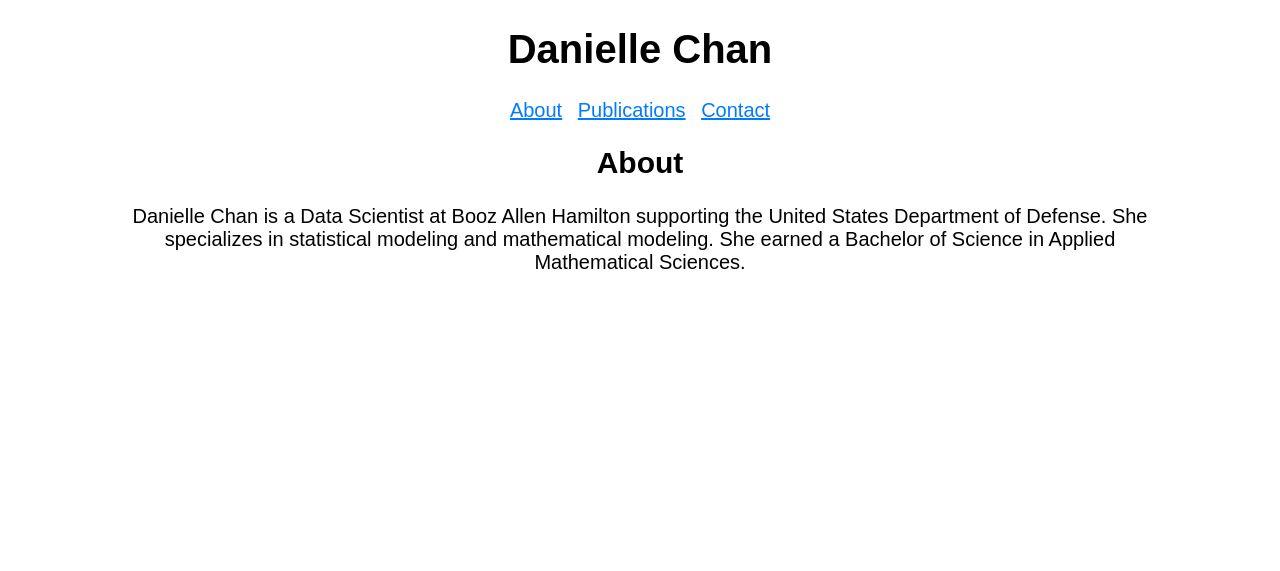
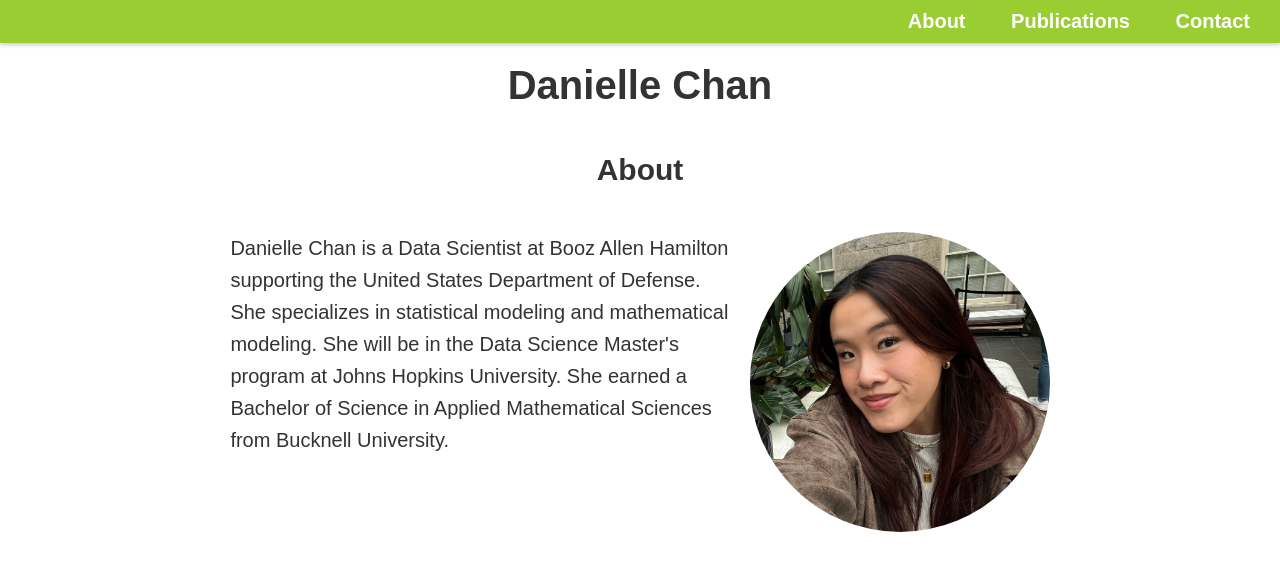
Before and after one commit to danielle-chan/jhu_software_concepts, a Flask app: page / in a window 1280 px wide. Shown: the top 571 px of the page. Run offline with Flask 3, Linux system fonts and the light colour scheme.

Commit message:
Mainly stylistic changes

```diff
--- a/module_1/board/static/styles.css
+++ b/module_1/board/static/styles.css
@@ -6,7 +6,7 @@ body {
   font-family: sans-serif;
   font-size: 20px;
   margin: 0 auto;
-  text-align: center;
+  color: #333;
 }
 
 a,
@@ -18,17 +18,66 @@ a:hover {
   color: #0056b3;
 }
 
+main {
+  width: 80%;
+  margin: 0 auto;
+  text-align: left;
+}
+
+main p {
+  line-height: 1.6;    /* better readability */
+  max-width: 700px;    /* keep paragraphs from stretching too wide */
+}
+
+h1 {
+  text-align: center;
+  font-size: 2.5rem;
+    margin: 20px 0;
+}
+
+header h2{
+  text-align: center;
+  padding: 20px 40px;
+}
+
+nav {
+  display: flex;
+  justify-content: flex-end; /* pushes everything inside nav to the right */
+  background-color: #9ACD32; /* bar color */
+  padding: 10px 20px;
+  box-shadow: 0 2px 4px rgba(0,0,0,0.2);
+}
+
 nav ul {
-  list-style-type: none;
-  padding: 0;
+    list-style-type: none;
+    margin: 0;
+    padding: 0;
 }
 
 nav ul li {
-  display: inline;
-  margin: 0 5px;
+    display: inline;
+    margin-left: 20px;
 }
 
-main {
-  width: 80%;
-  margin: 0 auto;
+nav a,
+nav a:visited {
+    color: white;
+    text-decoration: none;
+    font-weight: bold;
+    padding: 6px 10px;
+    border-radius:4px;
+    transition: background-color 0.3s ease;
 }
+
+nav a:hover {
+  background-color: rgba(0, 0, 0, 0.2); /* subtle dark overlay */
+  color: white;
+}
+
+.about .profile-pic {
+  float: right;
+  width: 300px;
+  height: 300px;
+  margin-left: 20px;
+  border-radius: 50%; /* makes it circular */
+}
--- a/module_1/board/templates/base.html
+++ b/module_1/board/templates/base.html
@@ -5,7 +5,6 @@
   <link rel="stylesheet" href="{{ url_for('static', filename='styles.css') }}">
 </head>
 <body>
-<h1>Danielle Chan</h1>
 {% include("_navigation.html") %}
 <section>
   <header>
--- a/module_1/board/templates/pages/about.html
+++ b/module_1/board/templates/pages/about.html
@@ -1,9 +1,13 @@
 {% extends 'base.html' %}
 
 {% block header %}
+  <h1>Danielle Chan</h1>
   <h2>{% block title %}About{% endblock title %}</h2>
 {% endblock header %}
 
 {% block content %}
-  <p>Danielle Chan is a Data Scientist at Booz Allen Hamilton supporting the United States Department of Defense. She specializes in statistical modeling and mathematical modeling. She earned a Bachelor of Science in Applied Mathematical Sciences.</p>
+<main class="about">
+    <img src="{{ url_for('static', filename='ProfilePicture.jpg') }}" class="profile-pic" alt="Profile Picture">
+    <p>Danielle Chan is a Data Scientist at Booz Allen Hamilton supporting the United States Department of Defense. She specializes in statistical modeling and mathematical modeling. She will be in the Data Science Master's program at Johns Hopkins University. She earned a Bachelor of Science in Applied Mathematical Sciences from Bucknell University.</p>
+<main
 {% endblock content %}
--- a/module_1/board/templates/pages/contact.html
+++ b/module_1/board/templates/pages/contact.html
@@ -6,7 +6,7 @@
 
 {% block content %}
   <p>
-    email: dchan20@jhu.edu
+    Email: dchan20@jhu.edu
   <p>
     Connect with me on <a href="https://www.linkedin.com/in/daniellechan2023" target="_blank">LinkedIn</a>.
   </p>
--- a/module_1/board/templates/pages/publications.html
+++ b/module_1/board/templates/pages/publications.html
@@ -6,6 +6,6 @@
 
 {% block content %}
   <p>
-    Publications will be listed here.
+    <a href="https://github.com/danielle-chan/jhu_software_concepts/tree/main/module_1" target="_blank">(Module 1) Personal Website</a>: A simple Flask web application demonstrating templates, routing, and static files to create my own personal website.
   </p>
 {% endblock content %}
```
Also changed, not shown: module_1/board/static/ProfilePicture.jpg (added), module_1/requirements.txt (added), module_1/run.py (renamed from module_1/app.py), 1 other file.
